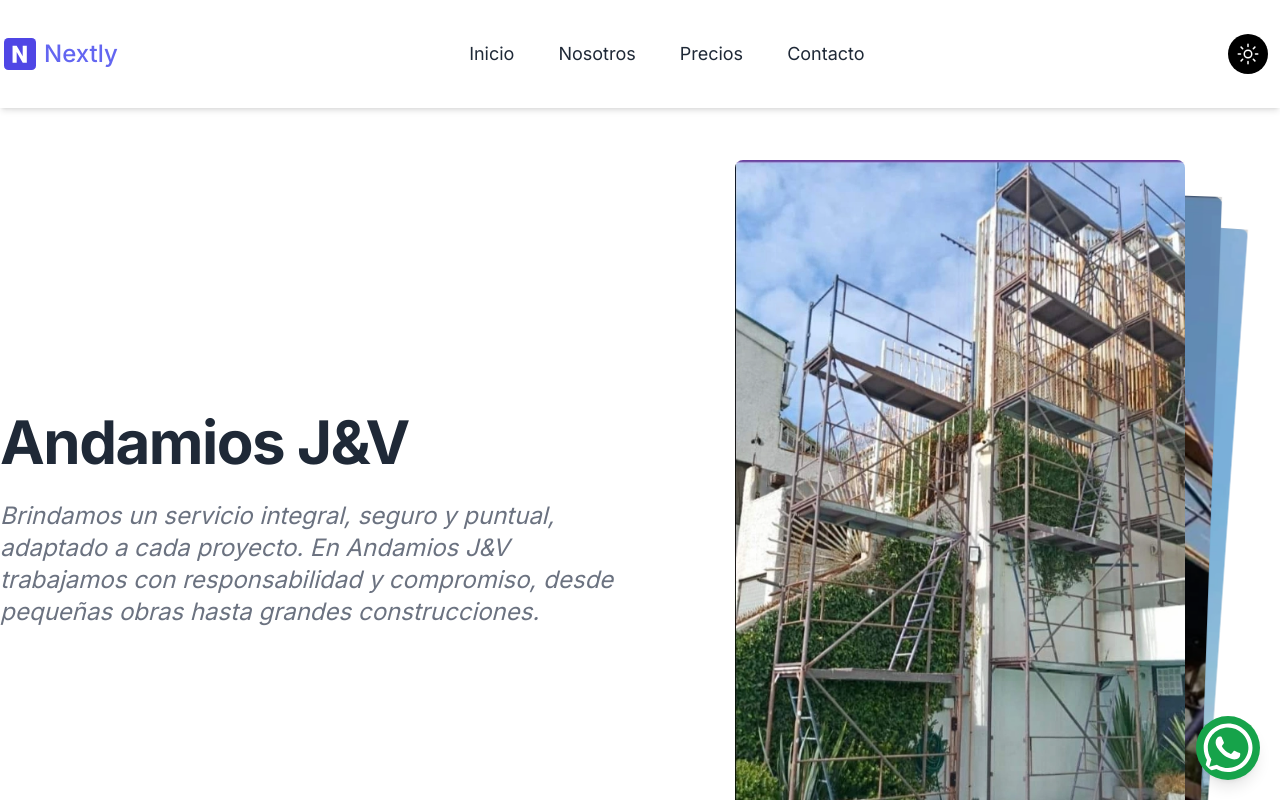
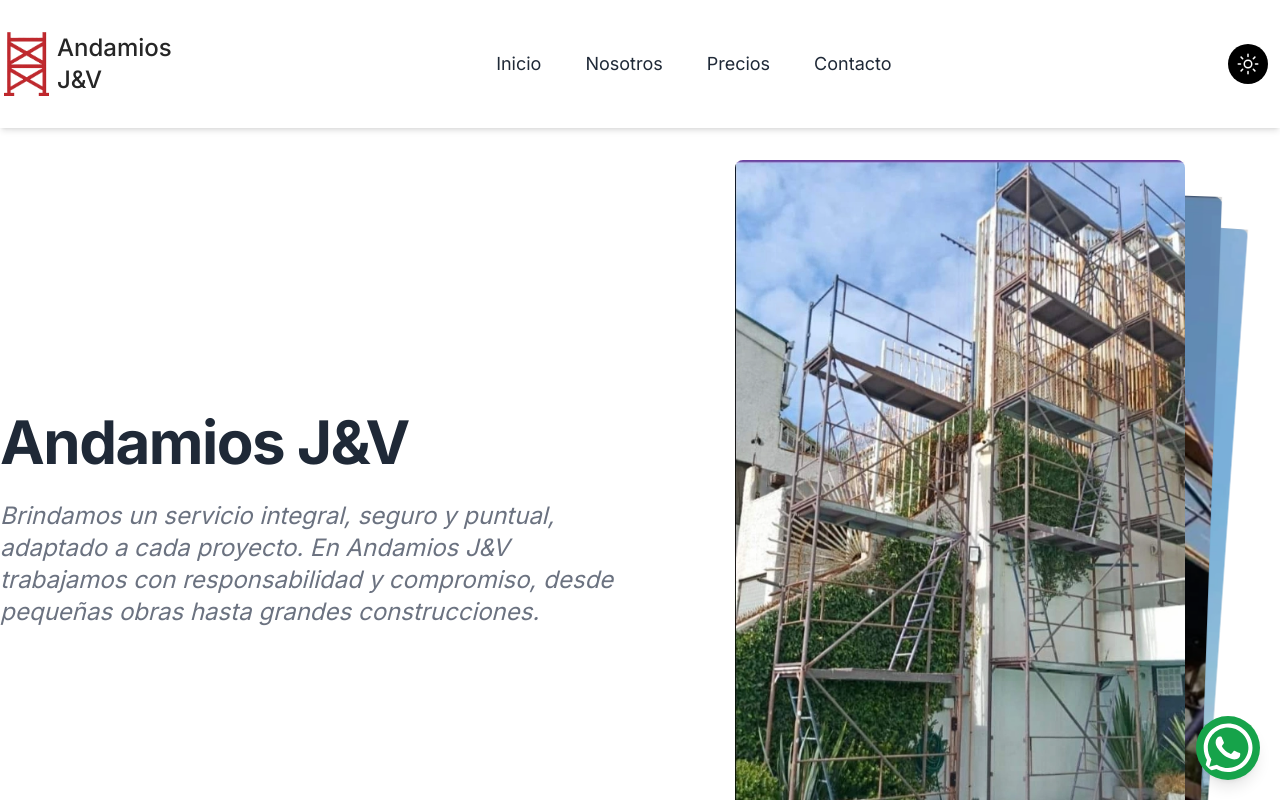
Before and after one commit to Hesllar/andamios, a Next.js app: page / in a window 1280 px wide. Shown: the top 800 px of the page. Built offline with nearby package versions, Linux system fonts and the light colour scheme.

Commit message:
se añade imagen de logo

```diff
--- a/src/components/Navbar.tsx
+++ b/src/components/Navbar.tsx
@@ -3,6 +3,7 @@
 import ThemeChanger from "./DarkSwitch";
 import Image from "next/image";
 import { Disclosure } from "@headlessui/react";
+import logo from "../../public/img/logo.webp";
 
 export const Navbar = () => {
   const navigation = ["Inicio", "Nosotros", "Precios", "Contacto"];
@@ -12,18 +13,13 @@
       <nav className="container relative flex flex-wrap items-center justify-between p-8 mx-auto lg:justify-between xl:px-1">
         {/* Logo  */}
         <Link href="/">
-          <span className="flex items-center space-x-2 text-2xl font-medium text-indigo-500 dark:text-gray-100">
-            <span>
-              <Image
-                src="/img/logo.svg"
-                width="32"
-                alt="N"
-                height="32"
-                className="w-8"
-              />
-            </span>
-            <span>Nextly</span>
-          </span>
+          <div className="flex items-center space-x-2 text-2xl font-medium text-trueGray-800 dark:text-gray-100">
+            <Image src={logo} width="45" alt="N" height="45" className="" />
+            <div>
+              <p>Andamios</p>
+              <p>J&V</p>
+            </div>
+          </div>
         </Link>
 
         {/* get started  */}
--- a/src/components/swiper/swiperMobile/SwiperMobile.tsx
+++ b/src/components/swiper/swiperMobile/SwiperMobile.tsx
@@ -3,7 +3,7 @@
 import Image from "next/image";
 
 import { Swiper, SwiperSlide } from "swiper/react";
-import { Pagination } from "swiper/modules";
+import { Pagination, Zoom, Autoplay, Navigation } from "swiper/modules";
 import "swiper/css";
 import "swiper/css/pagination";
 
@@ -15,7 +15,36 @@
 
 export const SwiperMobile = () => {
   return (
-    <Swiper pagination={true} modules={[Pagination]} className={styles.swiper}>
+    <Swiper
+      // pagination={true}
+      // modules={[Pagination, Zoom, Autoplay]}
+      // className={styles.swiper}
+      // navigation
+      modules={[Navigation, Pagination, Autoplay, Zoom]}
+      spaceBetween={30}
+      slidesPerView={1}
+      navigation
+      pagination={{
+        clickable: true,
+        dynamicBullets: true,
+      }}
+      autoplay={{
+        delay: 3500, // Tiempo entre slides (ms)
+        disableOnInteraction: false, // Continúa después de interacción manual
+        pauseOnMouseEnter: true, // Pausa al hacer hover
+        reverseDirection: false, // Dirección normal (izq -> der)
+        waitForTransition: true, // Espera que termine la transición
+        stopOnLastSlide: false, // No se detiene en el último slide
+      }}
+      zoom={{
+        maxRatio: 3, // Zoom máximo 3x
+        minRatio: 1, // Zoom mínimo 1x (original)
+        toggle: true, // Permite toggle con doble clic
+        containerClass: "swiper-zoom-container",
+        zoomedSlideClass: "swiper-slide-zoomed",
+      }}
+      className={styles.swiper}
+    >
       <SwiperSlide>
         <Image
           src={heroImg}
```
Also changed, not shown: public/img/logo.webp (added).
